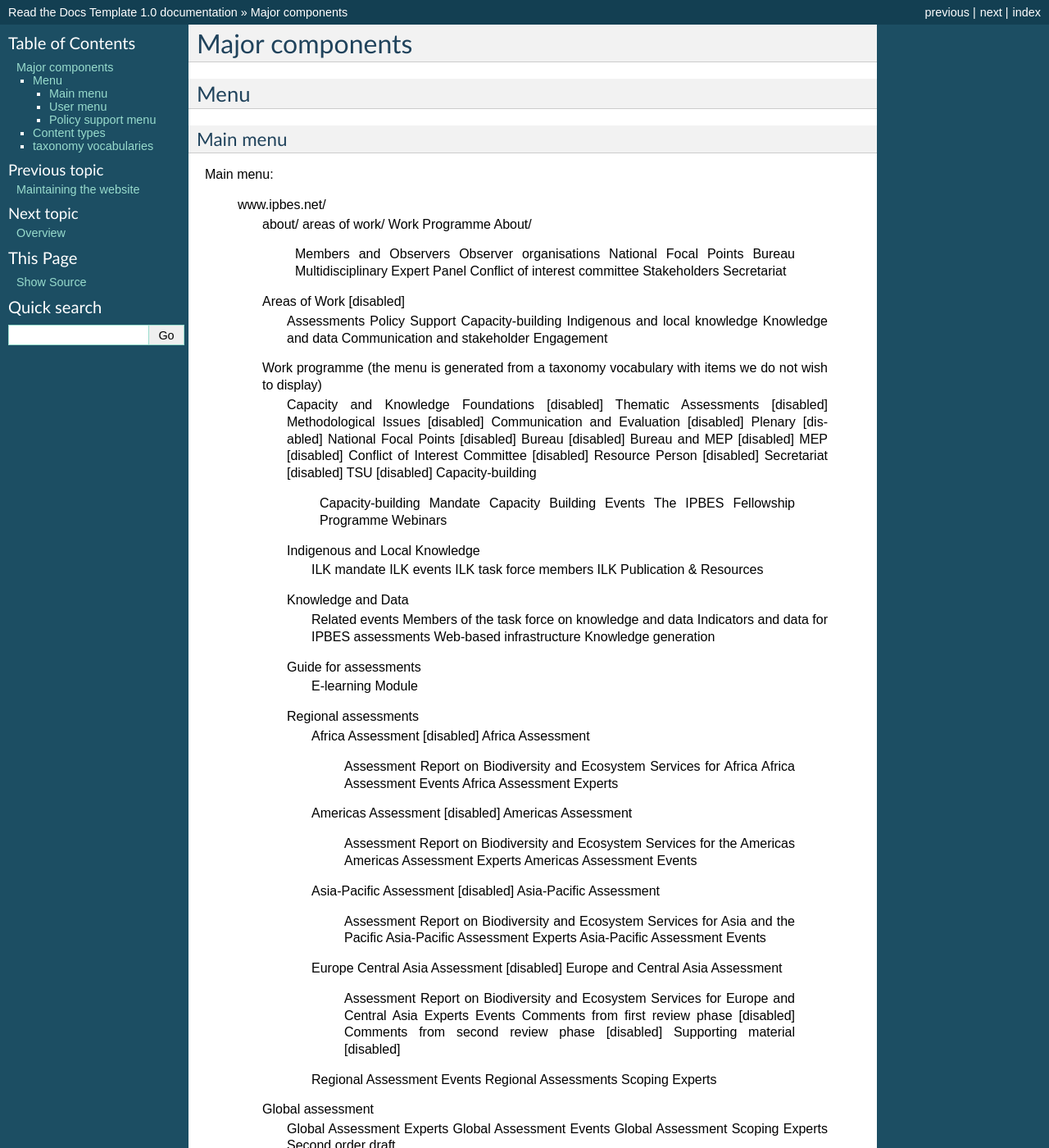
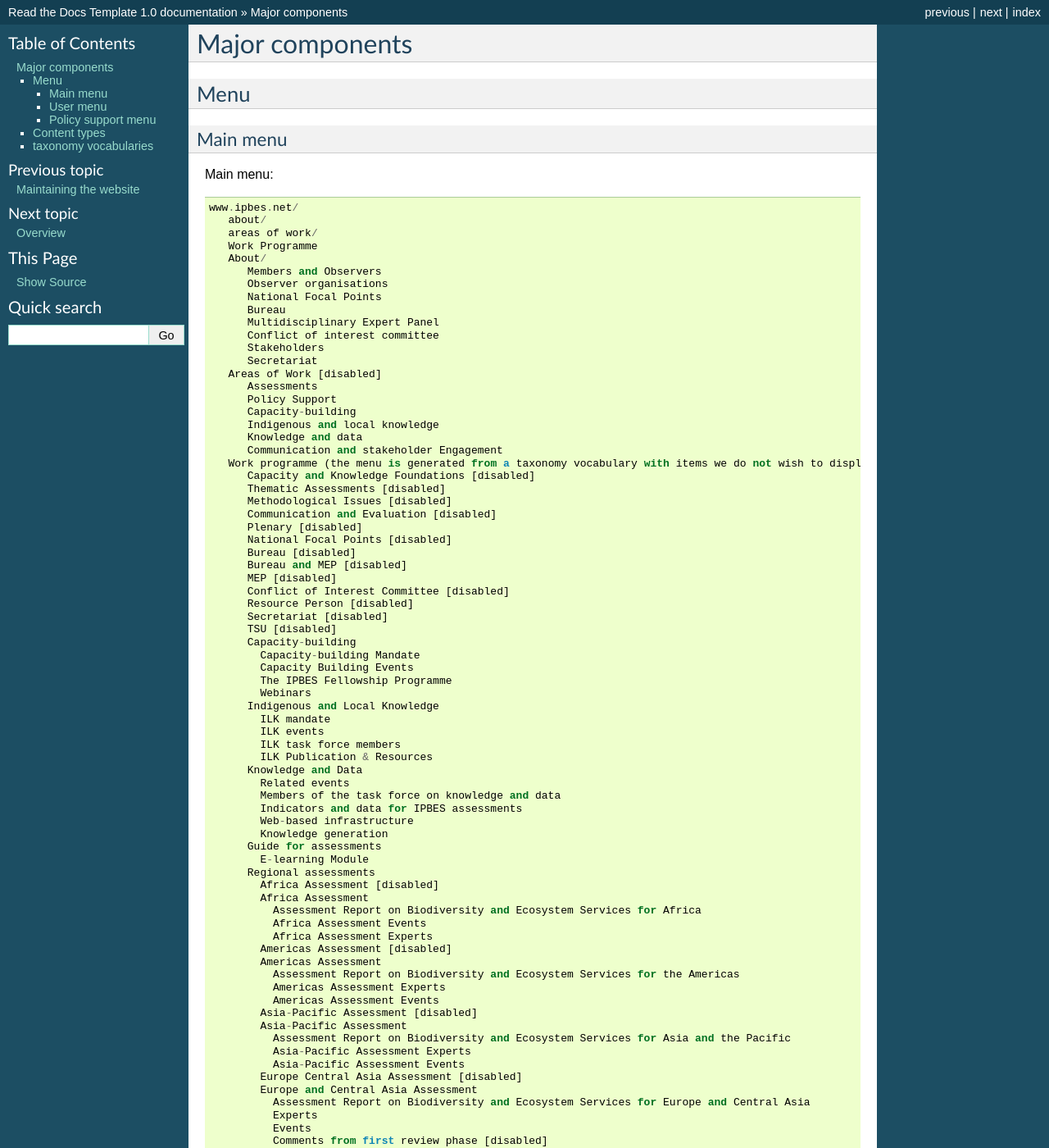
Before and after one commit to ipbes/ipbeswebdocs, a Sphinx documentation site: the page built from docs/majorcomponents.rst, in a window 1280 px wide and 1400 px high. Shown: the whole window at 82% size. Built offline with Sphinx 7.4.7, drawn with Linux system fonts in a browser that asks for light colours; some of the changed text lies outside the part shown.

```diff
--- a/docs/majorcomponents.rst
+++ b/docs/majorcomponents.rst
@@ -6,9 +6,9 @@ Menu
 
 Main menu
 ~~~~~~~~~
-Main menu:
+Main menu::
 
-  www.ipbes.net/
+   www.ipbes.net/
       about/
       areas of work/
       Work Programme
@@ -152,6 +152,7 @@ Main menu:
          Glossary
          Supporting material & e-appendices assessments
 
+
 User menu
 ~~~~~~~~~~
 User menu
```
